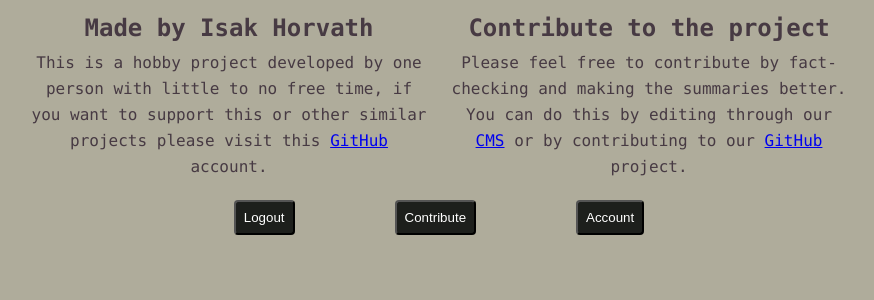
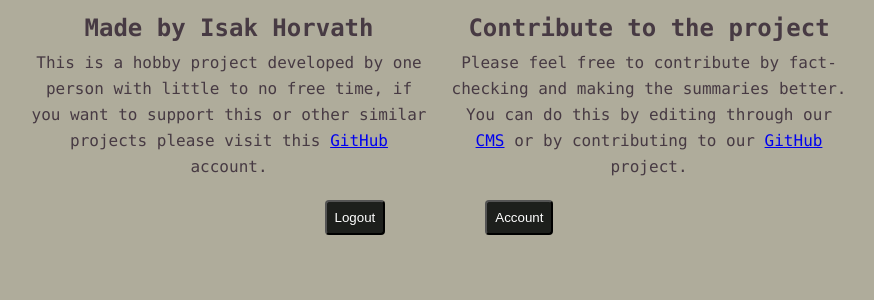
Before and after one commit to tavro/WorldHistoryTimeline, a Flask app: page / in a window 1280 px wide. Shown: the part 224-524 px from the top of the page, without its empty margins (201-1075 px from the left). Run offline with Flask 3, Linux system fonts and the light colour scheme; the visitor is signed in with stand-in values (Sample User, id 1); data that the repository does not hold is empty; some web fonts are replaced.

Commit message:
Removed Contribute Button

```diff
--- a/app/templates/authentication.html
+++ b/app/templates/authentication.html
@@ -37,7 +37,6 @@
 {% if session.logged_in %}
 <div class="user_buttons">
 <button class="user_button" onclick="window.location.href='/logout'">Logout</button>
-<button class="user_button" onclick="window.location.href='/contribute'">Contribute</button>
 <button class="user_button" onclick="window.location.href='/account'">Account</button>
 </div>
 {% endif %}
--- a/app/templates/century.html
+++ b/app/templates/century.html
@@ -70,7 +70,6 @@
     {% if session.logged_in %}
     <div class="user_buttons">
       <button class="user_button" onclick="window.location.href='/logout'">Logout</button>
-      <button class="user_button" onclick="window.location.href='/contribute'">Contribute</button>
       <button class="user_button" onclick="window.location.href='/account'">Account</button>
     </div>
     {% endif %}
--- a/app/templates/contribute.html
+++ b/app/templates/contribute.html
@@ -65,7 +65,6 @@
     {% if session.logged_in %}
     <div class="user_buttons">
       <button class="user_button" onclick="window.location.href='/logout'">Logout</button>
-      <button class="user_button" onclick="window.location.href='/contribute'">Contribute</button>
       <button class="user_button" onclick="window.location.href='/account'">Account</button>
     </div>
     {% endif %}
--- a/app/templates/decade.html
+++ b/app/templates/decade.html
@@ -70,7 +70,6 @@
     </div>{% if session.logged_in %}
     <div class="user_buttons">
       <button class="user_button" onclick="window.location.href='/logout'">Logout</button>
-      <button class="user_button" onclick="window.location.href='/contribute'">Contribute</button>
       <button class="user_button" onclick="window.location.href='/account'">Account</button>
     </div>
     {% endif %}
--- a/app/templates/edit.html
+++ b/app/templates/edit.html
@@ -76,7 +76,6 @@
     {% if session.logged_in %}
     <div class="user_buttons">
       <button class="user_button" onclick="window.location.href='/logout'">Logout</button>
-      <button class="user_button" onclick="window.location.href='/contribute'">Contribute</button>
       <button class="user_button" onclick="window.location.href='/account'">Account</button>
     </div>
     {% endif %}
--- a/app/templates/index.html
+++ b/app/templates/index.html
@@ -71,7 +71,6 @@
     {% if session.logged_in %}
     <div class="user_buttons">
       <button class="user_button" onclick="window.location.href='/logout'">Logout</button>
-      <button class="user_button" onclick="window.location.href='/contribute'">Contribute</button>
       <button class="user_button" onclick="window.location.href='/account'">Account</button>
     </div>
     {% endif %}
--- a/app/templates/year.html
+++ b/app/templates/year.html
@@ -63,7 +63,6 @@
 {% if session.logged_in %}
 <div class="user_buttons">
 <button class="user_button" onclick="window.location.href='/logout'">Logout</button>
-<button class="user_button" onclick="window.location.href='/contribute'">Contribute</button>
 <button class="user_button" onclick="window.location.href='/account'">Account</button>
 </div>
 {% endif %}
```
